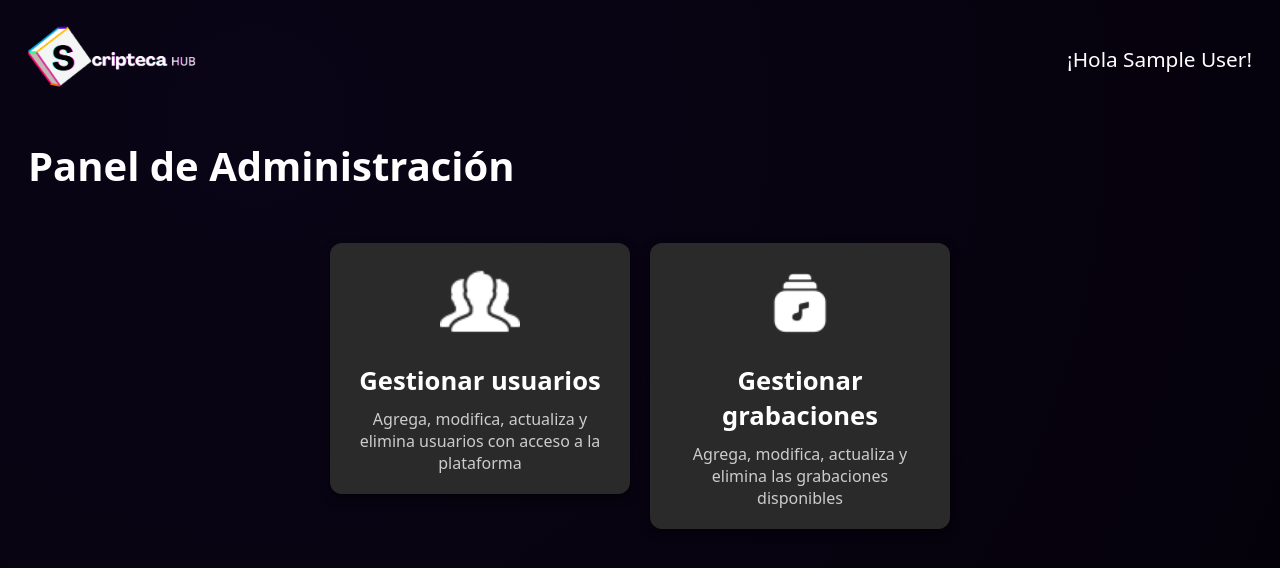
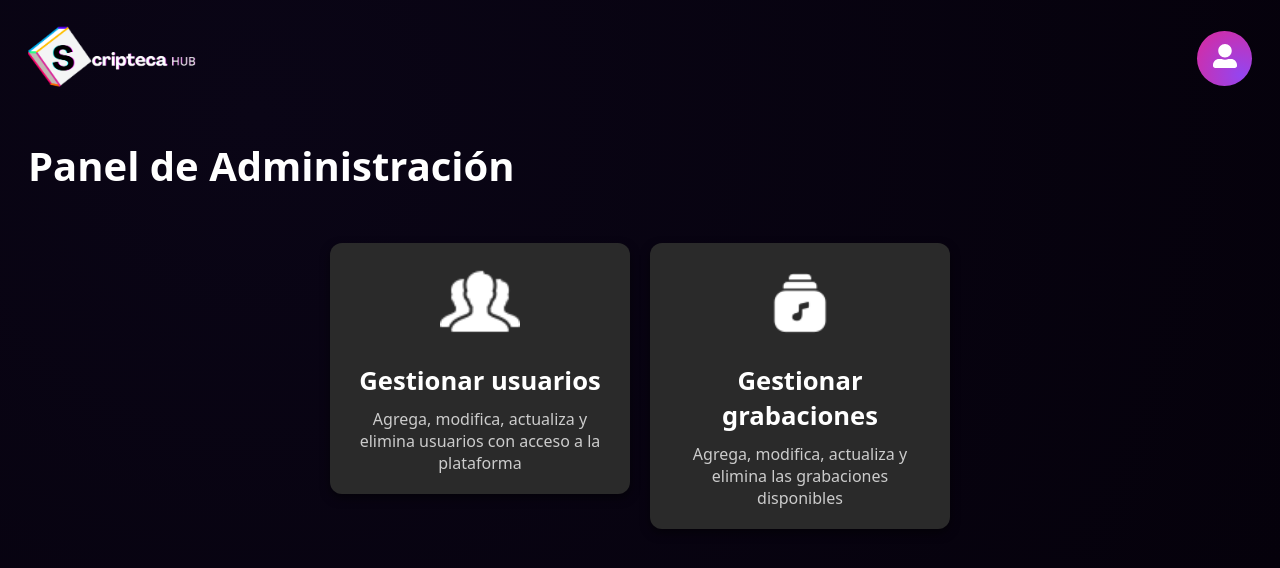
Before and after one commit to braian24xd/scripteca-frontend, a React (Vite) app: page /admin in a window 1280 px wide. Shown: the top 568 px of the page. Built offline with nearby package versions, Linux system fonts and the light colour scheme; no server answers; sample sign-in values are in the browser's storage; a web font is replaced by a local one.

Commit message:
feat: dashboard user admin, first revision

```diff
--- a/src/components/Header.jsx
+++ b/src/components/Header.jsx
@@ -3,6 +3,8 @@ import { useNavigate } from "react-router-dom";
 import { Link } from 'react-router-dom';
 import '../css/header.css';
 import logo from '../assets/img/scripteca.png';
+import { FaUserAlt } from "react-icons/fa";
+
 
 const Header = ({ user, logout }) => {
   const [menuOpen, setMenuOpen] = useState(false);
@@ -29,7 +31,7 @@ const Header = ({ user, logout }) => {
           className="btn-user"
           onClick={() => setMenuOpen(!menuOpen)}
         >
-          ¡Hola {user.name}!
+          <FaUserAlt size="1.5em" color="#FFFFFF" />
         </button>
         {menuOpen && (
           <ul className="dropdown-menu">
--- a/src/components/layout/SidebarStudent.jsx
+++ b/src/components/layout/SidebarStudent.jsx
@@ -2,6 +2,14 @@ import ButtonIcon from '../ButtonIcon'
 import logo from '../../assets/img/scripteca.png'
 
 import { LuLayoutDashboard } from "react-icons/lu";
+import {
+    FaUsers,
+    FaFileVideo,
+    FaLaptop,
+    FaCreditCard
+} from "react-icons/fa";
+
+import { VscFileSubmodule } from "react-icons/vsc";
 
 const SidebarStudent = () => {
 
@@ -16,6 +24,26 @@ const SidebarStudent = () => {
                         icon={<LuLayoutDashboard />}
                         caption="Tablero"
                      />
+                     <ButtonIcon
+                        icon={<FaUsers />}
+                        caption="Usuarios"
+                     />
+                     <ButtonIcon
+                        icon={<FaFileVideo />}
+                        caption="Grabaciones"
+                     />
+                     <ButtonIcon
+                        icon={<FaLaptop />}
+                        caption="Cursos"
+                     />
+                     <ButtonIcon
+                        icon={<VscFileSubmodule />}
+                        caption="Modulos"
+                     />
+                     <ButtonIcon
+                        icon={<FaCreditCard />}
+                        caption="Pagos"
+                     />
                 </section>
             </section>
             <section className='sidebarStudent__footer'>
--- a/src/css/abstracts/_base.scss
+++ b/src/css/abstracts/_base.scss
@@ -5,7 +5,6 @@
     padding: 0;
     box-sizing: border-box;
     font-family: vars.$font-apple;
-    color: vars.$color-white;
 }
 
 body {
--- a/src/css/components/_buttonIcon.scss
+++ b/src/css/components/_buttonIcon.scss
@@ -1,4 +1,6 @@
+@use '../abstracts/mixins' as utils;
+
 .buttonIcon {
     padding: 5px 10px;
-    gap: 10px;
+    @include utils.d-flex($justify-content: start)
 }
--- a/src/css/header.css
+++ b/src/css/header.css
@@ -12,18 +12,26 @@ header {
     .user-menu {
         position: relative;
         margin-right: 20px;
-        .btn-user{
-            padding: 0;
-            width: auto;
-            background-color: transparent;
+
+        .btn-user {
+            padding: 0px;
+            width: 55px;
+            height: 55px;
             border: none;
-            color: #FFF;
-            font-size: 1.3em;
+            border-radius: 50%;
+            font-size: 1em;
             font-weight: 500;
             cursor: pointer;
+            background: radial-gradient(circle at 80% 80%,#9445F0, #DB299B);
+            transition: 200ms ease-out;
         }
 
-        .dropdown-menu{
+        .btn-user:hover {
+            filter: brightness(110%);
+            transition: 200ms ease;
+        }
+
+        .dropdown-menu {
             margin: 0;
             padding: 5px;
             width: 170px;
@@ -33,29 +41,29 @@ header {
             right: 0;
             background: rgb(35, 35, 35);
             list-style: none;
-            box-shadow: 7px 8px 10px rgba(0,0,0,0.2);
+            box-shadow: 7px 8px 10px rgba(0, 0, 0, 0.2);
             font-weight: 300;
             color: #eee;
             z-index: 2;
 
-            .userName{
+            .userName {
                 font-size: 0.85em;
                 font-weight: 500;
                 text-align: center;
             }
 
-            .logout{
+            .logout {
                 border-radius: 5px;
                 background-color: rgba(255, 255, 255, 0.1);
                 text-align: center;
             }
 
-            li{
+            li {
                 cursor: pointer;
                 padding: 5px;
             }
 
-            hr{
+            hr {
                 margin: 5px 0;
                 border-color: #555;
             }
--- /dev/null
+++ b/src/css/layout/_sidebarStudent.scss
@@ -0,0 +1,25 @@
+@use '../abstracts/mixins' as utils;
+@use '../abstracts/variables' as vars;
+
+.sidebarStudent {
+    max-width: 240px;
+    background: vars.$gray-900;
+    height: 100vh;
+
+    &__body {
+        &--options {
+            @include utils.d-flex($flex-direction: column, $justify-content: start, $align-items: stretch, $gap: 0);
+
+            .buttonIcon {
+                padding: 15px ;
+                font-size: 1em;
+                font-weight: 500;
+                color: vars.$gray-100;
+                background: transparent;
+                gap: 10px;
+                border: none;
+
+            }
+        }
+    }
+}
--- a/src/css/main.scss
+++ b/src/css/main.scss
@@ -8,6 +8,7 @@ Estilos globales y variables
 @use './abstracts/base';
 @use './components/buttonIcon';
 @use './layout/layout';
+@use './layout/sidebarStudent';
 
 /*
 ----------------------------------------------
```
Also changed, not shown: src/layouts/AdminDashboardLayout.jsx (added, +7 -0 lines), src/components/layout/SidebarAdmin.jsx (added).
